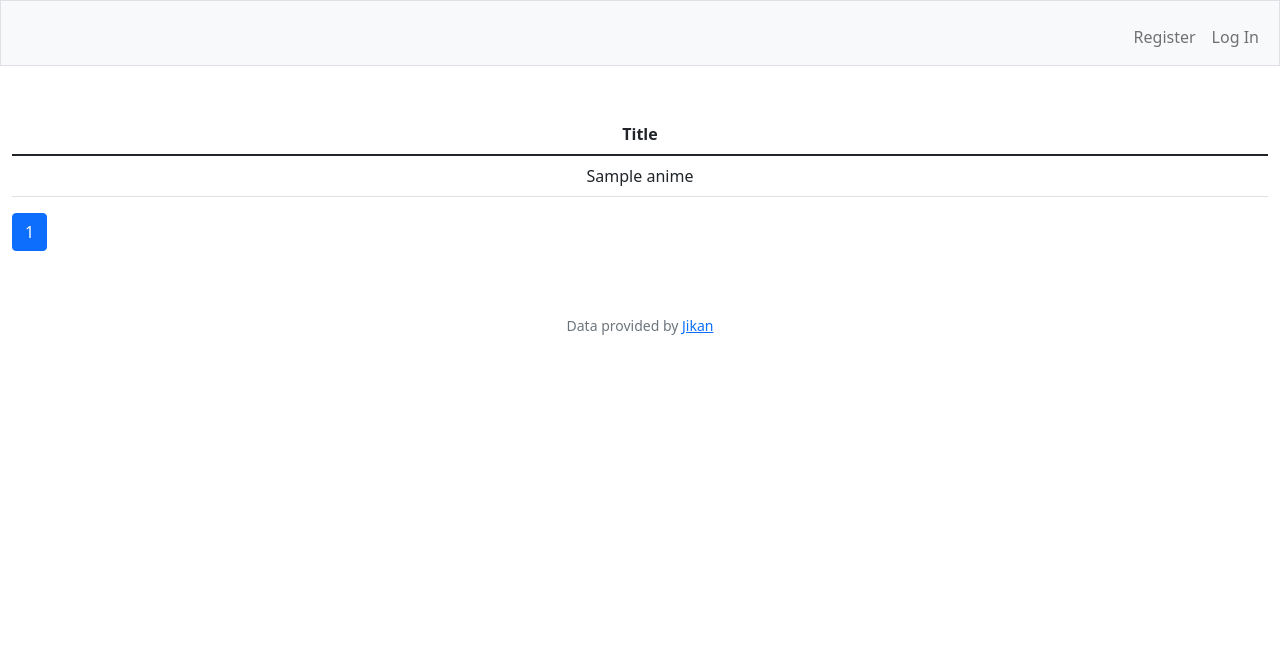
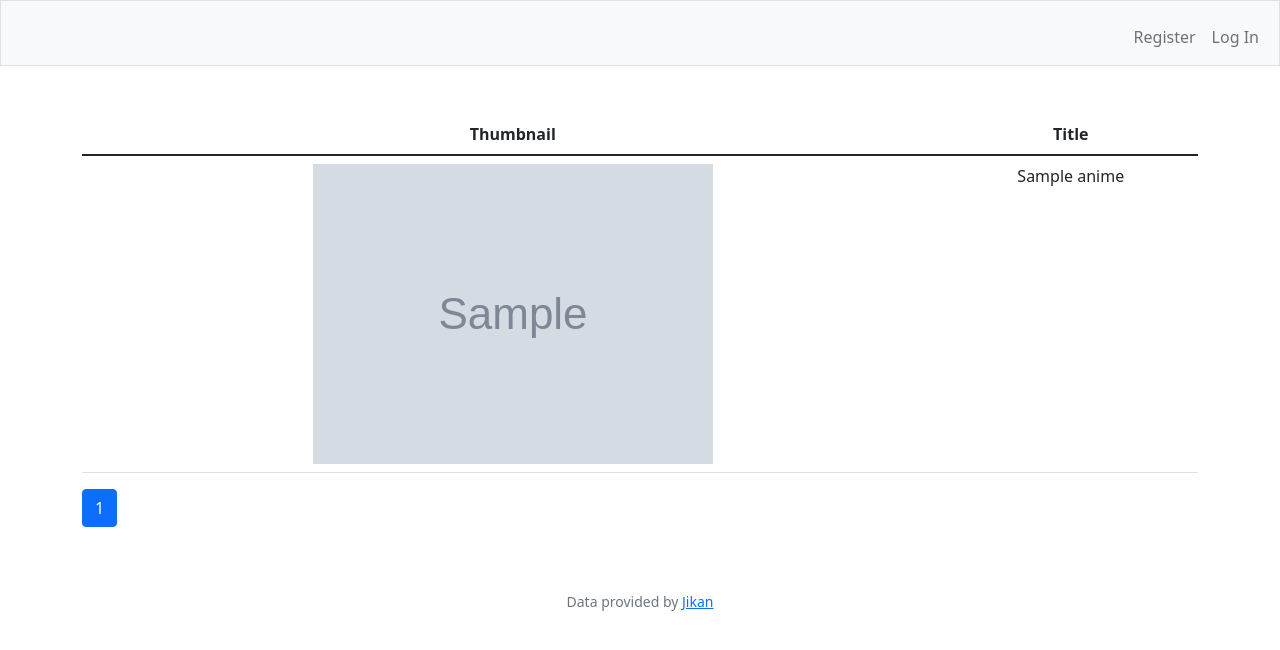
Before and after one commit to wzqj/animescorer, a Flask app: template templates/searchresults.html in a window 1280 px wide. Shown: the top 650 px of the page. Run offline with Flask 2, Linux system fonts and the light colour scheme; the template is opened without the code that fills it: most values are stand-ins (such as "Sample title", 1, 10 or a date in 2020); grey boxes marked "Sample" are stand-in pictures.

Commit message:
add thumbnails to search results

```diff
--- a/templates/searchresults.html
+++ b/templates/searchresults.html
@@ -5,23 +5,24 @@ Search Results
 {% endblock %}
 
 {% block main %}
+<div class="container">
     <table class="table">
         <thead>
             <tr>
+                <th>Thumbnail</th>
                 <th>Title</th>
             </tr>
         </thead>
         <tbody>
             {% for anime in results["data"] %}
+                <tr>
+                    <td><img src="{{ anime.images.jpg.small_image_url }}"></td>
                 {% if anime["title_english"] %}
-            <tr>
                     <td>{{ anime["title_english"] }}</td>
+                {% else %}
+                    <td>{{ anime["title"] }}</td>
+                {% endif %}
                 </tr>
-            {% else %}
-            <tr>
-                <td>{{ anime["title"] }}</td>
-            </tr>
-            {% endif %}
             {% endfor %}
         </tbody>
     </table>
@@ -49,4 +50,5 @@ Search Results
 
         </ul>
     </nav>
+</div>
 {% endblock %}
```
Lines whose indentation alone changed are shown as unchanged.
